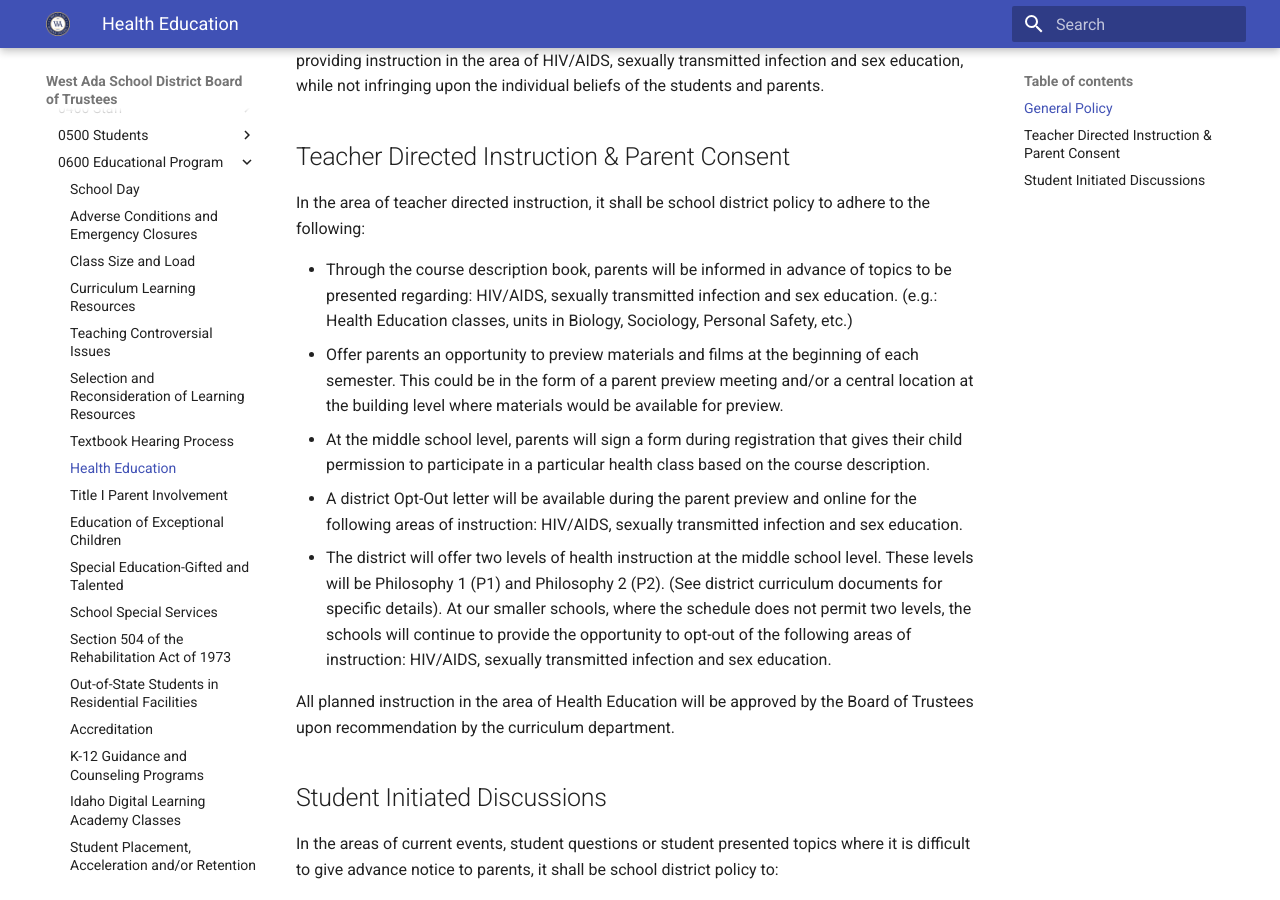
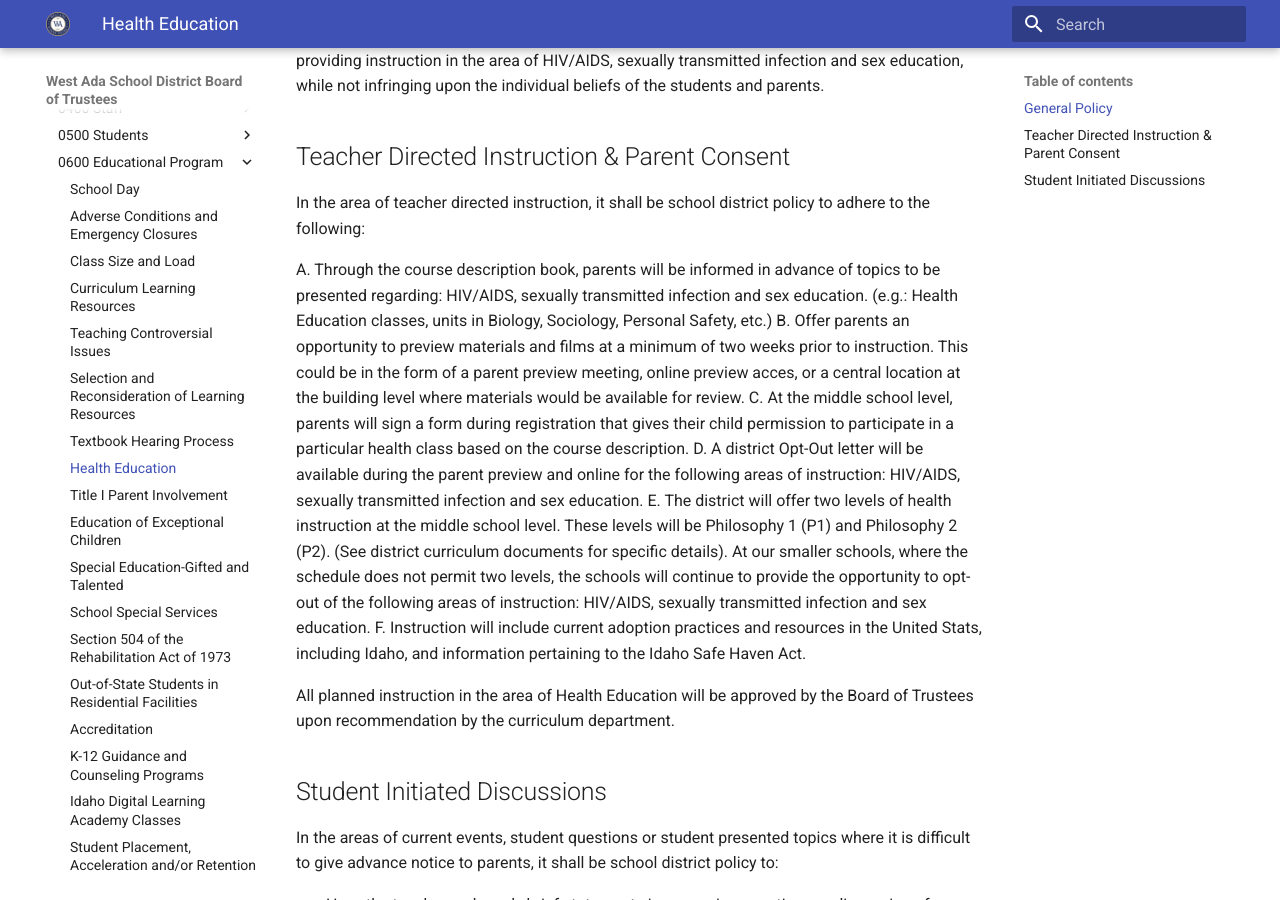
Before and after one commit to westada/section-400-hr-policy-review, an MkDocs documentation site: the page built from docs/policies/0600-Educational-Program/0602.40.md, in a window 1280 px wide and 900 px high, scrolled down 266 px. Built offline with MkDocs 1.6.1 and Material for MkDocs 9.7.7, drawn with Linux system fonts in a browser that asks for light colours.

Commit message:
Update 0602.40.md (#229)
Changes updated in policy to match reflect those recommended in SIMBLI.  Waiting on @Rcozuna and @dbinetti for approval to move this to a second reading on January 27th.

```diff
--- a/docs/policies/0600-Educational-Program/0602.40.md
+++ b/docs/policies/0600-Educational-Program/0602.40.md
@@ -12,11 +12,12 @@ It shall be the goal of West Ada School District to strive to meet the needs of
 ## Teacher Directed Instruction & Parent Consent
 In the area of teacher directed instruction, it shall be school district policy to adhere to the following:
 
-- Through the course description book, parents will be informed in advance of topics to be presented regarding: HIV/AIDS, sexually transmitted infection and sex education. (e.g.: Health Education classes, units in Biology, Sociology, Personal Safety, etc.)
-- Offer parents an opportunity to preview materials and films at the beginning of each semester. This could be in the form of a parent preview meeting and/or a central location at the building level where materials would be available for preview.
-- At the middle school level, parents will sign a form during registration that gives their child permission to participate in a particular health class based on the course description.
-- A district Opt-Out letter will be available during the parent preview and online for the following areas of instruction: HIV/AIDS, sexually transmitted infection and sex education.
-- The district will offer two levels of health instruction at the middle school level. These levels will be Philosophy 1 (P1) and Philosophy 2 (P2). (See district curriculum documents for specific details). At our smaller schools, where the schedule does not permit two levels, the schools will continue to provide the opportunity to opt-out of the following areas of instruction: HIV/AIDS, sexually transmitted infection and sex education.
+A. Through the course description book, parents will be informed in advance of topics to be presented regarding: HIV/AIDS, sexually transmitted infection and sex education. (e.g.: Health Education classes, units in Biology, Sociology, Personal Safety, etc.)
+B. Offer parents an opportunity to preview materials and films at a minimum of two weeks prior to instruction. This could be in the form of a parent preview meeting, online preview acces, or a central location at the building level where materials would be available for review.
+C. At the middle school level, parents will sign a form during registration that gives their child permission to participate in a particular health class based on the course description.
+D. A district Opt-Out letter will be available during the parent preview and online for the following areas of instruction: HIV/AIDS, sexually transmitted infection and sex education.
+E. The district will offer two levels of health instruction at the middle school level. These levels will be Philosophy 1 (P1) and Philosophy 2 (P2). (See district curriculum documents for specific details). At our smaller schools, where the schedule does not permit two levels, the schools will continue to provide the opportunity to opt-out of the following areas of instruction: HIV/AIDS, sexually transmitted infection and sex education.
+F. Instruction will include current adoption practices and resources in the United Stats, including Idaho, and information pertaining to the Idaho Safe Haven Act.
 
 All planned instruction in the area of Health Education will be approved by the Board of Trustees upon recommendation by the curriculum department.
 
```
